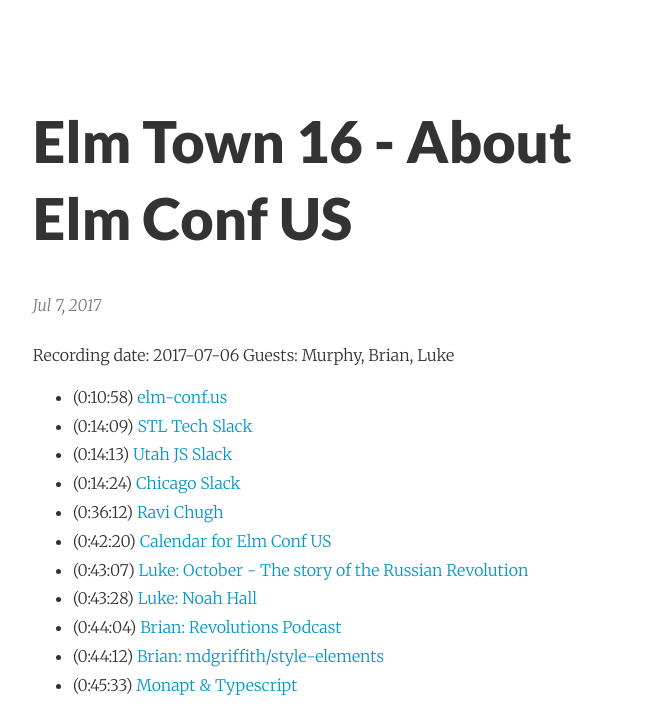
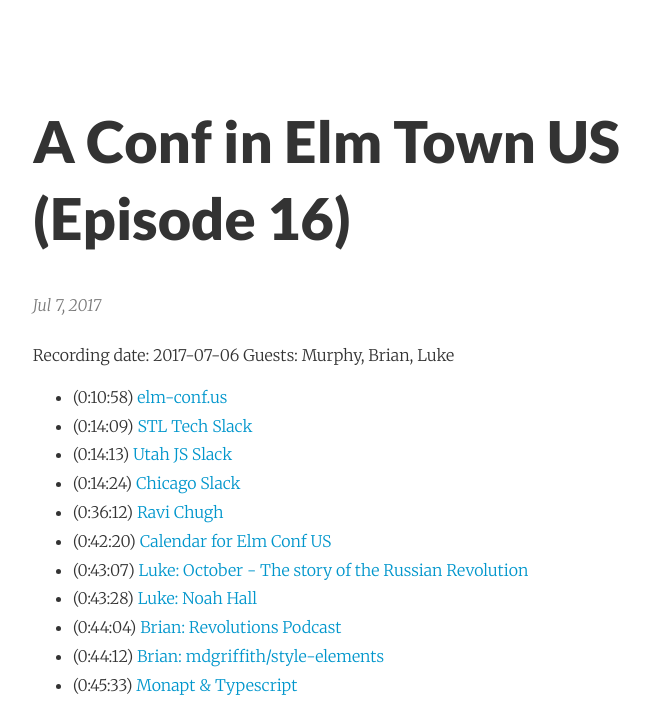
Before and after one commit to elmtown/elmtown.github.io, a Jekyll site: the page built from _posts/2017-07-07-elm-town-16-about-elm-conf-us.markdown, in a window 1280 px wide and 900 px high, scrolled down 865 px, cut to the strip 154-862 px from the top of the window. Shown: the whole strip, without its empty margins (300-950 px from the left). Built offline with Jekyll 4.4.1, drawn with Linux system fonts in a browser that asks for light colours; our own code applies the rules of GitHub Pages for plain Markdown files.

Commit message:
Updated Elm Town 16 About Elm Conf Us

```diff
--- a/_posts/2017-07-07-elm-town-16-about-elm-conf-us.markdown
+++ b/_posts/2017-07-07-elm-town-16-about-elm-conf-us.markdown
@@ -1,5 +1,5 @@
 ---
-title: Elm Town  16 - About Elm Conf US
+title: A Conf in Elm Town US (Episode 16)
 date: 2017-07-07 15:26:00 Z
 ---
 
```
